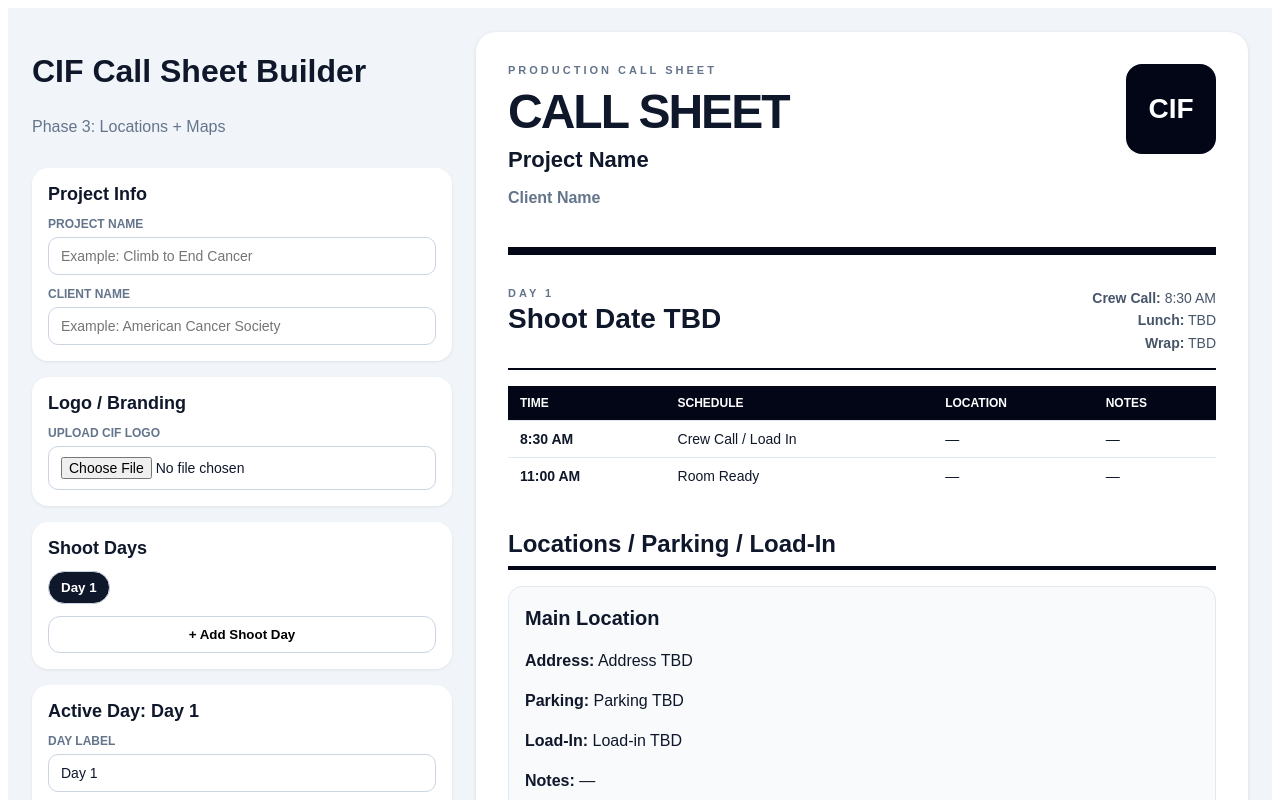
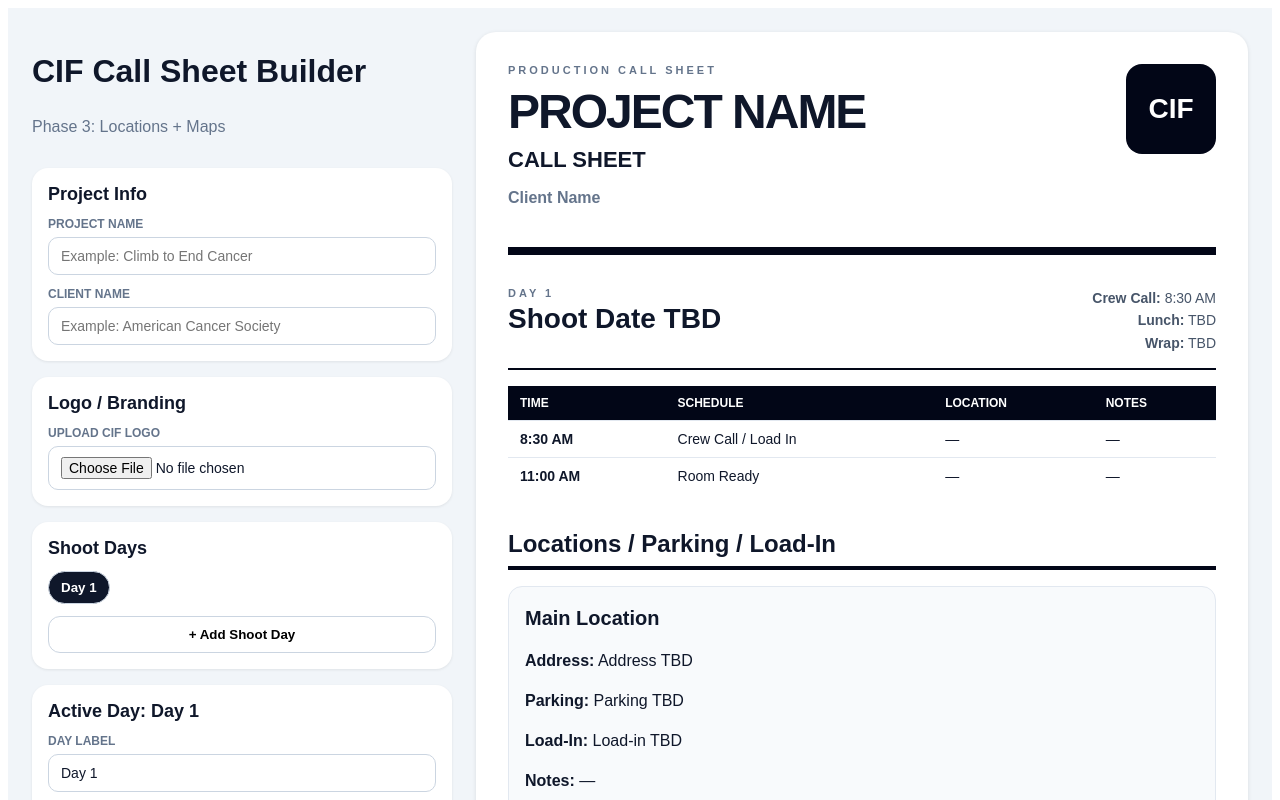
Before and after one commit to Innesrod/call-sheet-app, a React (Vite) app: page / in a window 1280 px wide. Shown: the top 800 px of the page. Built offline with nearby package versions, Linux system fonts and the light colour scheme.

Commit message:
Update App.jsx

```diff
--- a/src/App.jsx
+++ b/src/App.jsx
@@ -566,10 +566,10 @@ const clearLogo = () => {
         <div style={styles.previewHeader}>
           <div>
             <div style={styles.eyebrow}>Production Call Sheet</div>
-            <h1 style={styles.previewTitle}>CALL SHEET</h1>
-            <h2 style={styles.projectTitle}>
-              {projectName || "Project Name"}
-            </h2>
+            <h1 style={styles.previewTitle}>
+  {projectName || "PROJECT NAME"}
+</h1>
+            <h2 style={styles.projectTitle}>CALL SHEET</h2>
             <p style={styles.clientText}>{clientName || "Client Name"}</p>
           </div>
 
```
